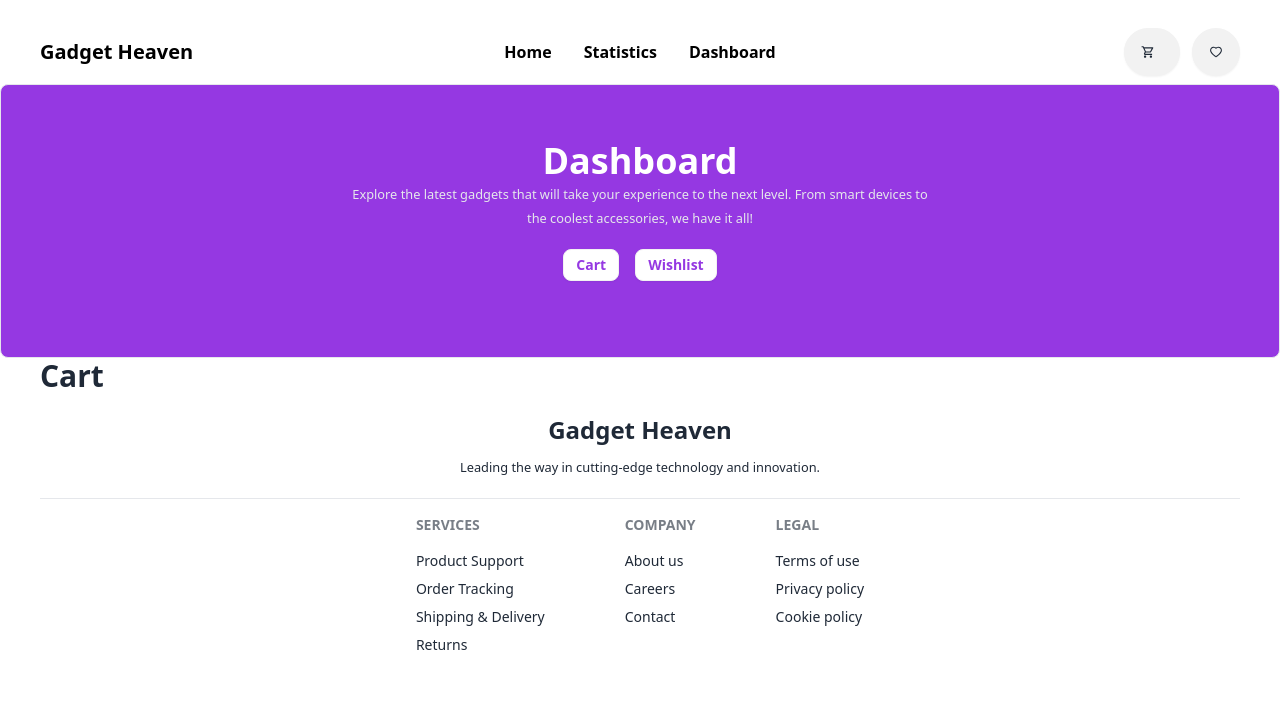
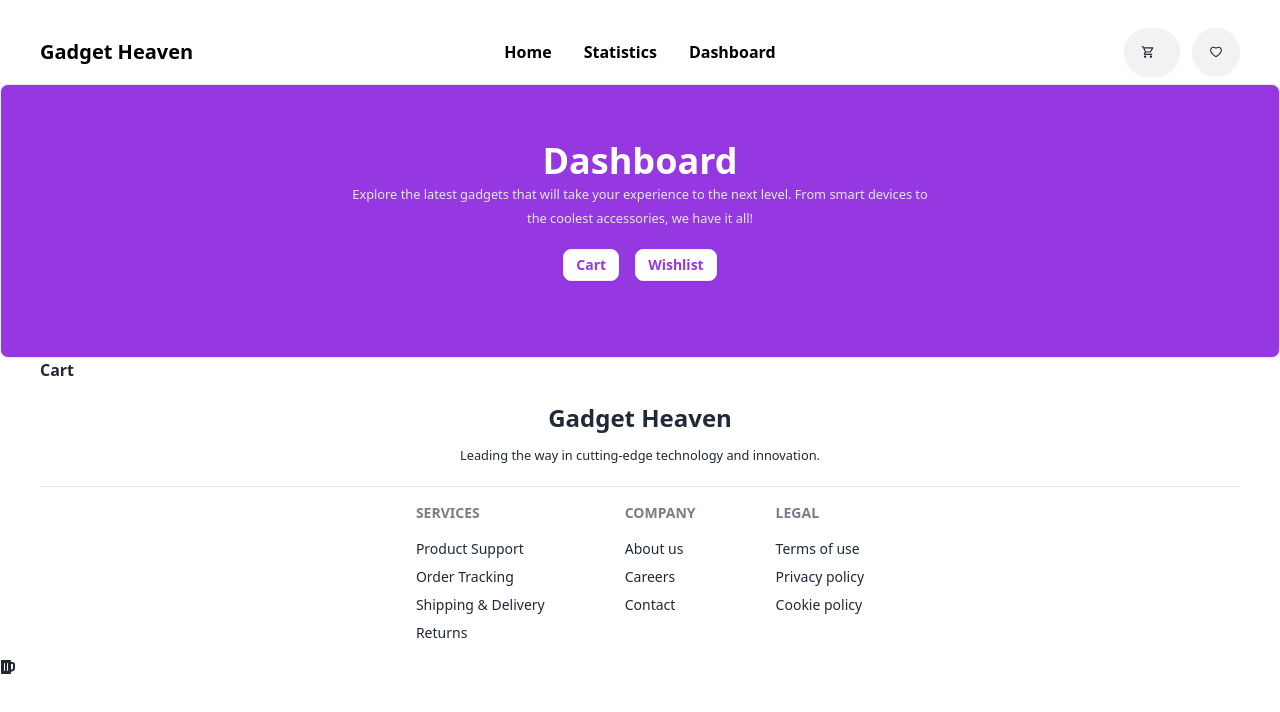
Before and after one commit to programming-hero-web-course-4/b10a8-gadget-heaven-faisal5177, a React (Vite) app: page /dashboard in a window 1280 px wide. Shown: the top 712 px of the page. Built offline with nearby package versions, Linux system fonts and the light colour scheme.

Commit message:
added an Cart

```diff
--- a/src/App.jsx
+++ b/src/App.jsx
@@ -1,10 +1,10 @@
 
-import { FaBeer } from 'react-icons/fa';
+
 
 function App() {
   return (
     <div>
-      <h3> <FaBeer /> </h3>
+
     </div>
   );
 }
--- a/src/Components/CartItem/CartItem.jsx
+++ b/src/Components/CartItem/CartItem.jsx
@@ -48,6 +48,11 @@ const CartItem = () => {
 
   const handleButtonClick = (button) => {
     setActiveButton(button);
+
+    if (button === "sort") {
+      const sortedItems = [...cartItems].sort((a, b) => b.price - a.price);
+      setCartItems(sortedItems);
+    }
   };
 
   return (
--- a/src/Components/Dashboard/Dashboard.jsx
+++ b/src/Components/Dashboard/Dashboard.jsx
@@ -27,10 +27,10 @@ const Dashboard = () => {
       </TabList>
       </TabList>
       <TabPanel className='px-10'>
-        <h3 className='text-3xl font-bold'>Cart</h3>
+        <h3 className=' font-bold'>Cart</h3>
       </TabPanel>
       <TabPanel>
-        <h3>Wishlist Items</h3>
+        <h3 className='font-bold'>Wishlist</h3>
       </TabPanel>
     </Tabs>
   );
--- a/src/Components/ListedCategory/ListedCategory.jsx
+++ b/src/Components/ListedCategory/ListedCategory.jsx
@@ -1,5 +1,7 @@
 
 const ListedCategory = () => {
+
+
   return (
     <div>
       <h2 className="text-3xl font-bold">ListedCategory: {}</h2>
--- a/src/main.jsx
+++ b/src/main.jsx
@@ -4,7 +4,6 @@ import './index.css';
 import { createBrowserRouter, RouterProvider } from 'react-router-dom';
 import { ToastContainer } from 'react-toastify';
 import 'react-toastify/dist/ReactToastify.css';
-
 import Root from './Components/Root/Root';
 import ErrorPage from './Components/ErrorPage/ErrorPage';
 import Home from './Components/Home/Home';
@@ -14,6 +13,7 @@ import ProductDetails from './Components/ProductDetails/ProductDetails';
 import Categories from './Components/Categories/Categories';
 import CartItem from './Components/CartItem/CartItem';
 import WishlistItem from './Components/WishlistItem/WishlistItem';
+import { FaBeer } from 'react-icons/fa';
 
 const router = createBrowserRouter([
   {
@@ -61,5 +61,6 @@ createRoot(document.getElementById('root')).render(
   <StrictMode>
     <RouterProvider router={router} />
     <ToastContainer />
+    <FaBeer />
   </StrictMode>
 );
--- a/src/utility/addToDb.js
+++ b/src/utility/addToDb.js
@@ -26,7 +26,7 @@ const addToStoredWishList = (id) => {
   if (!storedWishList.includes(id)) {
     storedWishList.push(id);
     localStorage.setItem('wish-list', JSON.stringify(storedWishList));
-    toast('This item is added to your wish list.');
+    toast('This item is added to your wishlist.');
   } else {
       console.log(id, 'already exists in the wish list');
   }
```
Also changed, not shown: 2 other files (tests, documents, lock files or other folders).
